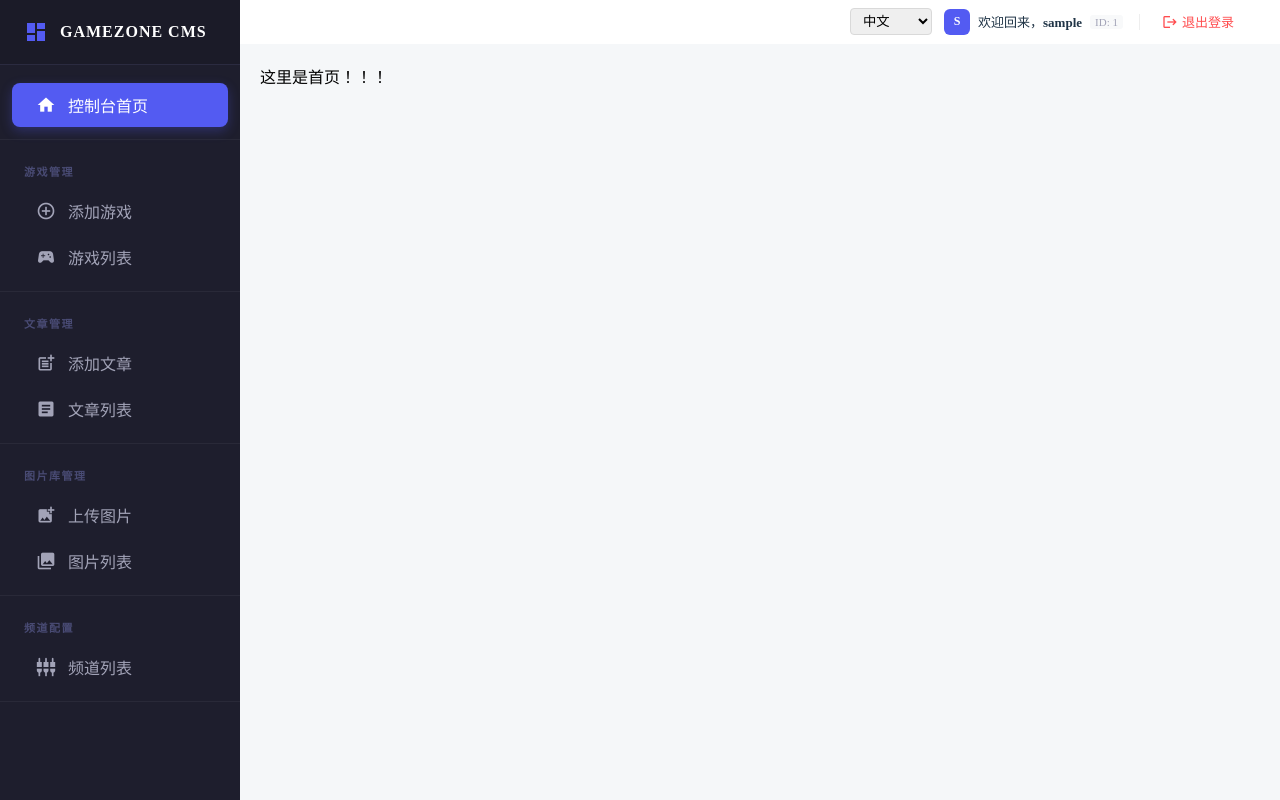
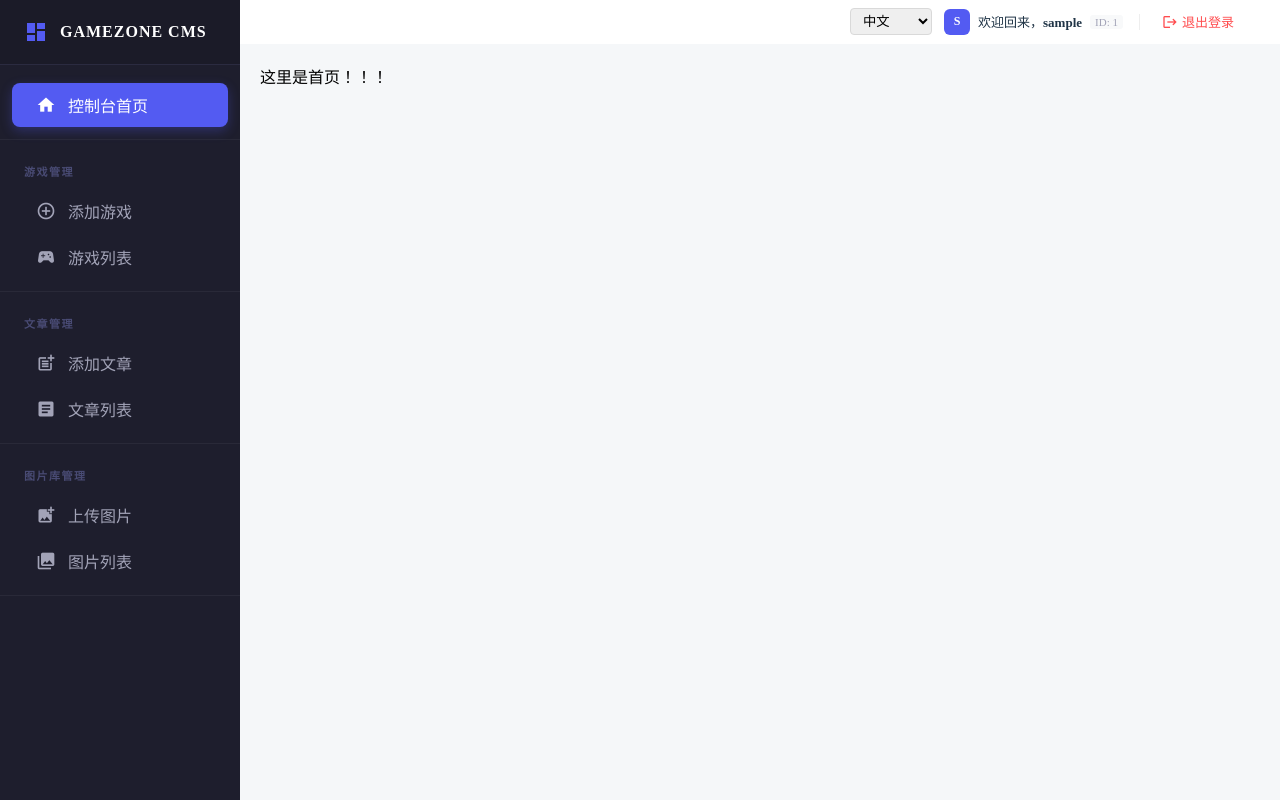
Before and after one commit to micheal1983/gzadmin, a Vue app: page /home in a window 1280 px wide. Built offline with nearby package versions, Linux system fonts and the light colour scheme; sample sign-in values are in the browser's storage.

Commit message:
频道模块权限

```diff
--- a/src/components/Left.vue
+++ b/src/components/Left.vue
@@ -81,7 +81,7 @@ onMounted(() => {
         </li>
       </ul>
 
-      <ul class="module">
+      <ul class="module" v-if="isAdmin">
         <li class="item title">{{ t('sidebar.channelConfig') }}</li>
         <li>
           <router-link to="/channel-list" class="item link" active-class="is-active">
```
